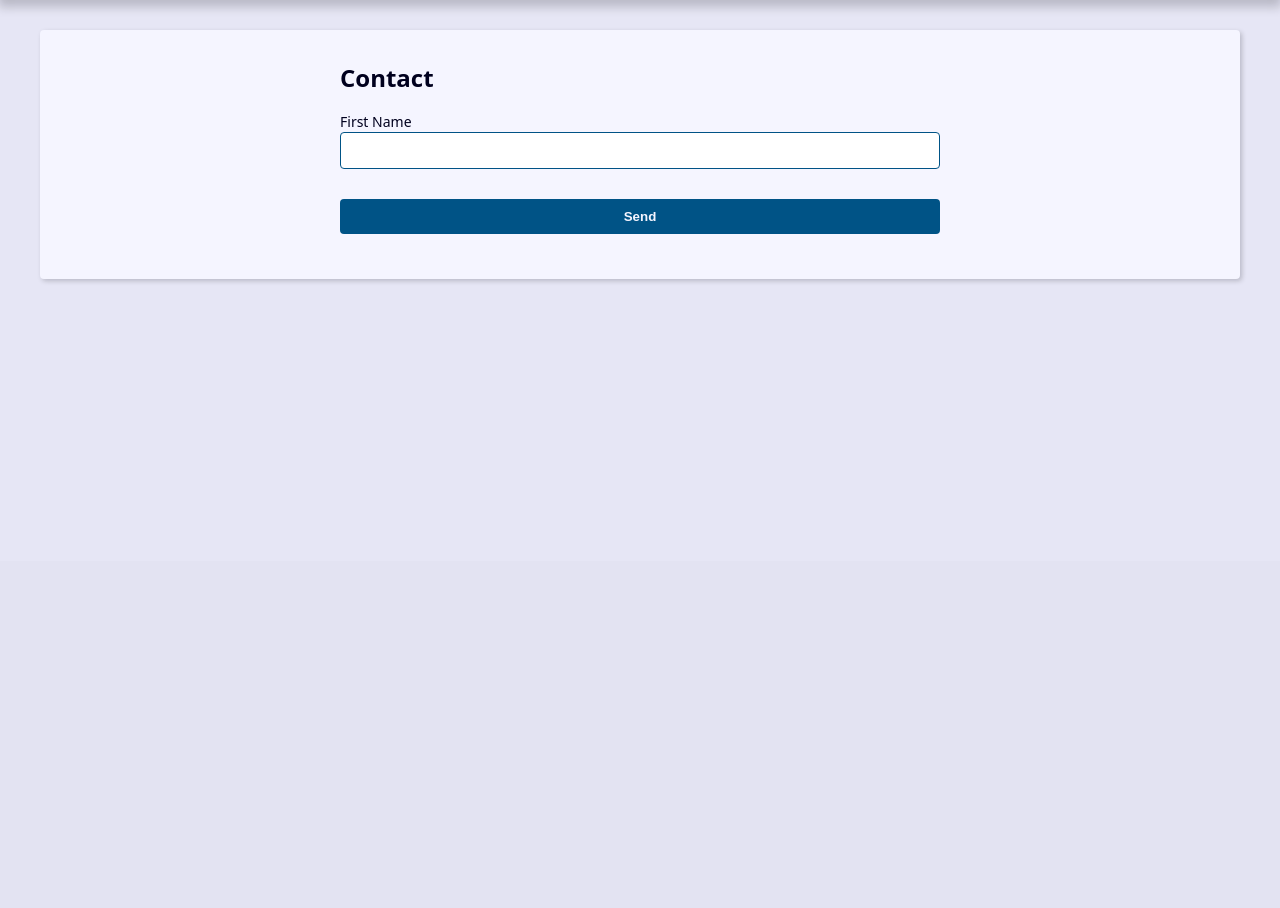
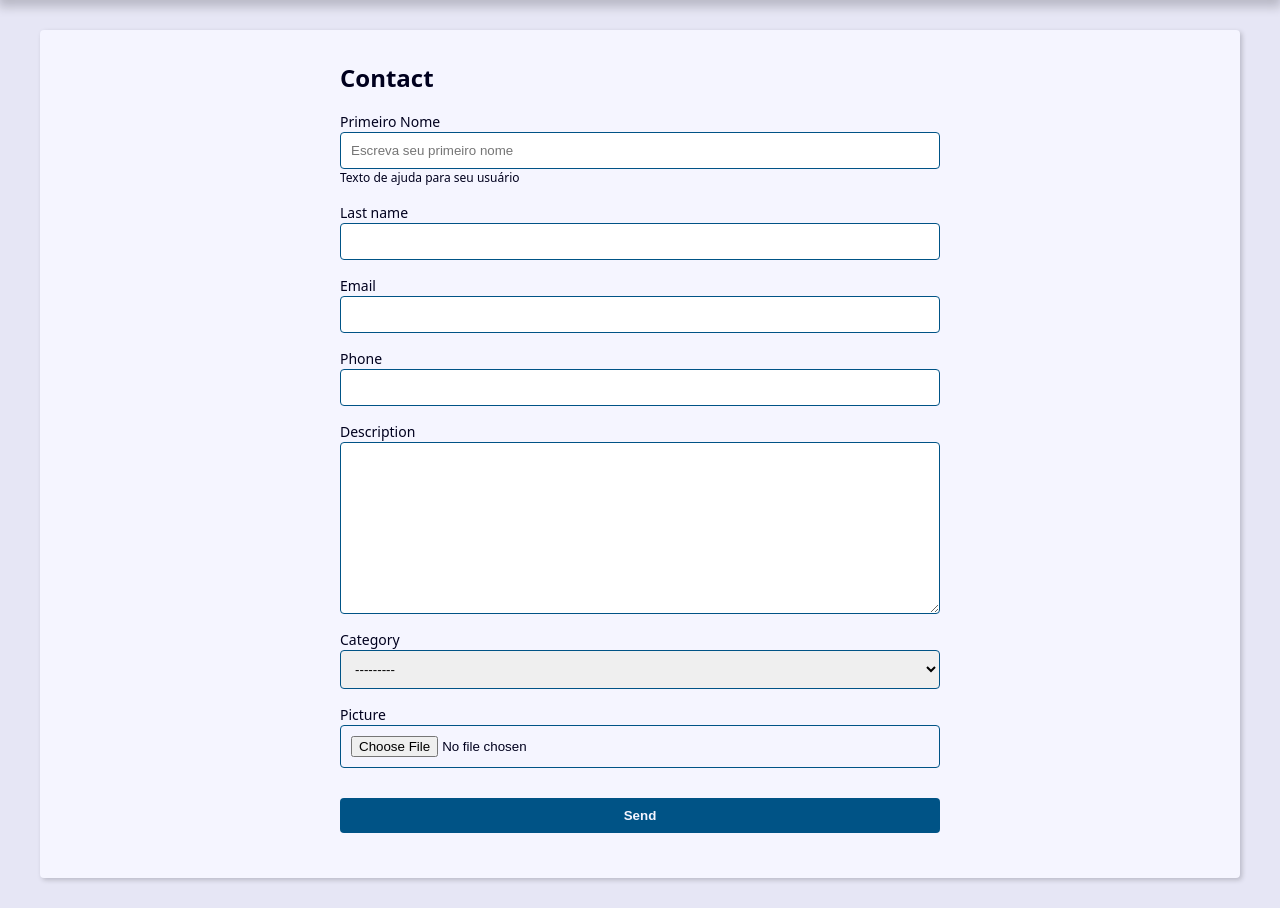
Before and after one commit to LucasPMartins/Project-Agenda-Django, a Django app: page /contact/create/ in a window 1280 px wide. Shown: the part 239-1147 px from the top of the page. Before the commit the page ends 521 px from the top, so only its background shows below. Run offline with Django 5.2, Linux system fonts and the light colour scheme; tables that the repository leaves empty hold one stand-in row (values such as "Sample post").

Commit message:
Add contact form with validation and update create template

```diff
--- /dev/null
+++ b/contact/forms.py
@@ -0,0 +1,37 @@
+from django import forms
+from contact.models import Contact
+
+from django.core.exceptions import ValidationError
+
+class ContactForm(forms.ModelForm):
+    first_name = forms.CharField(
+        widget=forms.TextInput(
+            attrs={
+                'class': 'classe-a classe-b',
+                'placeholder': 'Escreva seu primeiro nome',
+            }
+        ),
+        label='Primeiro Nome',
+        help_text='Texto de ajuda para seu usuário',
+    )
+    def __ini__(self, *args, **kwargs):
+        super().__init__(*args, **kwargs)
+        # self.fields['first_name'].widget.attrs.update({'placeholder': 'Escreva seu nome'})
+    class Meta:
+        model = Contact
+        fields = ('first_name',
+                  'last_name',
+                  'email',
+                  'phone',
+                  'description',
+                  'category',
+                  'picture',)
+        # widgets = {
+        #     'first_name': forms.TextInput(attrs={'placeholder': 'Escreva seu nome'}),
+        # }
+    def clean(self):
+        # cleaned_data = self.cleaned_data
+
+        self.add_error('first_name',ValidationError('This is a test error',code='invalid'))
+
+        return super().clean()
--- a/contact/templates/contact/create.html
+++ b/contact/templates/contact/create.html
@@ -5,16 +5,35 @@
     <h2>Contact</h2>
 
     <form
-      action=""
+        action="{% url "contact:create" %}"
         method="POST"
         enctype="multipart/form-data"
     >
+    {% csrf_token %}
+
+    <div class="form-content">
+        {% for field in form %}
+        <div class="form-group">
+            <label for="{{ field.id_for_label}}">{{ field.label }}</label>
+            {{ field }}
+            {{ field.errors }}
+
+            {% if field.help_text %}
+            <p class="help-text">{{ field.help_text }}</p>
+            {% endif %}
+        </div>
+        {% endfor %}
+    </div>
+
+    {% if form.non_field_errors %}
         <div class="form-content">
           <div class="form-group">
-          <label for="id_first_name">First Name</label>
-          <input type="text" name="first_name" maxlength="255" id="id_first_name">
+            <div class="message error">
+                {{ form.non_field_errors }}
             </div>
           </div>
+        </div>
+    {% endif %}
 
     <div class="form-content">
         <div class="form-group">
--- a/contact/views/contact_forms.py
+++ b/contact/views/contact_forms.py
@@ -1,12 +1,14 @@
-from django.shortcuts import render,get_object_or_404,redirect
-from django.db.models import Q
-from contact.models import Contact
-
-from django.core.paginator import Paginator
+from django.shortcuts import render
+from contact.forms import ContactForm
 
 def create(request):
+    if request.method == 'POST':
+        context = {
+            'form': ContactForm(data=request.POST),
+        }
+        return render(request, 'contact/create.html',context=context)
 
     context = {
-
+            'form': ContactForm(),
     }
     return render(request, 'contact/create.html',context=context)
```
Lines whose indentation alone changed are shown as unchanged.
